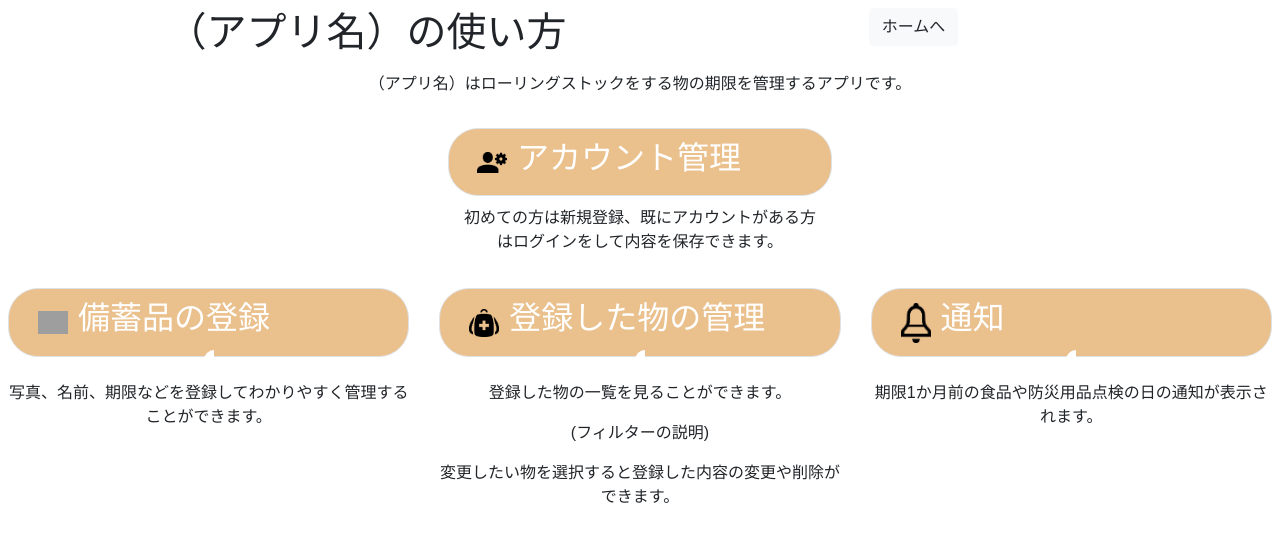
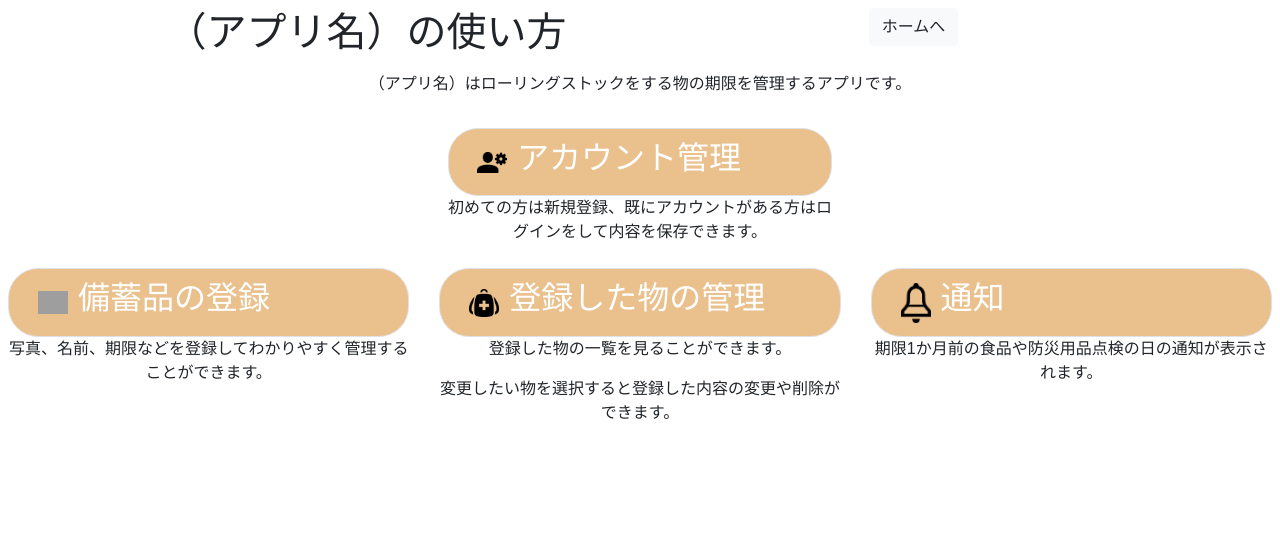
Before and after one commit to raptech-jp/RollingStockManager, a Flask app: page /manual in a window 1280 px wide. Shown: the top 554 px of the page. Run offline with Flask 3, Linux system fonts and the light colour scheme; grey boxes are pictures that could not be loaded.

Commit message:
[修正] paddingによる変な余白消去

```diff
--- a/static/style.css
+++ b/static/style.css
@@ -70,7 +70,6 @@ body {
     align-items: center;
     gap: 10px; /* アイコンとテキストの間隔を調整 */
     padding: 10px;
-    border: 1px solid #eee;
     border-radius: 8px;
     background-color: rgba(226, 166, 95, 0.71);
     cursor: pointer;
@@ -96,10 +95,7 @@ body {
 
 .intro {
     align-items: center;
-    gap: 10px; /* アイコンとテキストの間隔を調整 */
-    padding: 10px;
     border-radius: 8px;
-    cursor: pointer;
     border-radius:30px;
     background-color: #ffffff;
     width: 30%;
--- a/templates/manual.html
+++ b/templates/manual.html
@@ -52,7 +52,7 @@
                         </span>
                         <span class="intro">
                             <p>登録した物の一覧を見ることができます。</p>
-                            <p>(フィルターの説明)</p>
+                            <!--<p>(フィルターの説明)</p>-->
                             <p>変更したい物を選択すると登録した内容の変更や削除ができます。</p>
                         </span>
                     </div>
```
